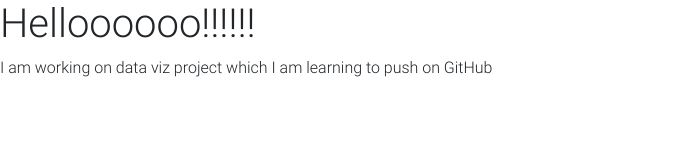
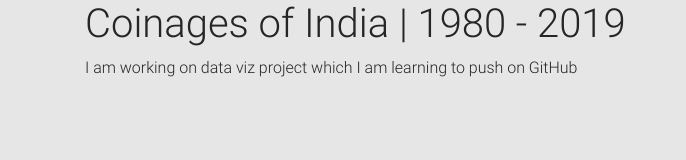
Before and after one commit to alpha-rock/money, a plain HTML site: page index.html in a window 1280 px wide. Shown: the whole page, without its empty margins (0-686 px from the left). Drawn offline with Linux system fonts and the light colour scheme.

Commit message:
Update index.html

```diff
--- a/index.html
+++ b/index.html
@@ -15,9 +15,9 @@
   <!-- Your custom styles (optional) -->
   <link href="boot/css/style.css" rel="stylesheet">
 </head>
-<body>
-    <div class="">
-            <h1> Helloooooo!!!!!! </h1>
+<body style="background-color: rgb(230, 230, 230);color: rgb(37, 37, 37)">
+    <div class="container">
+            <h1>Coinages of India | 1980 - 2019 </h1>
             <p>I am working on data viz project which I am learning to push on GitHub</p>
 
     </div>
```
